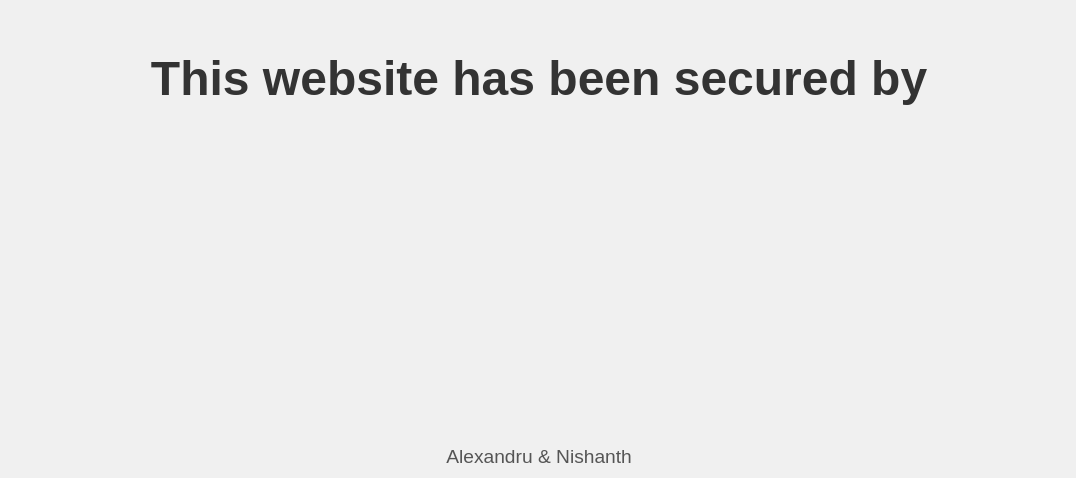
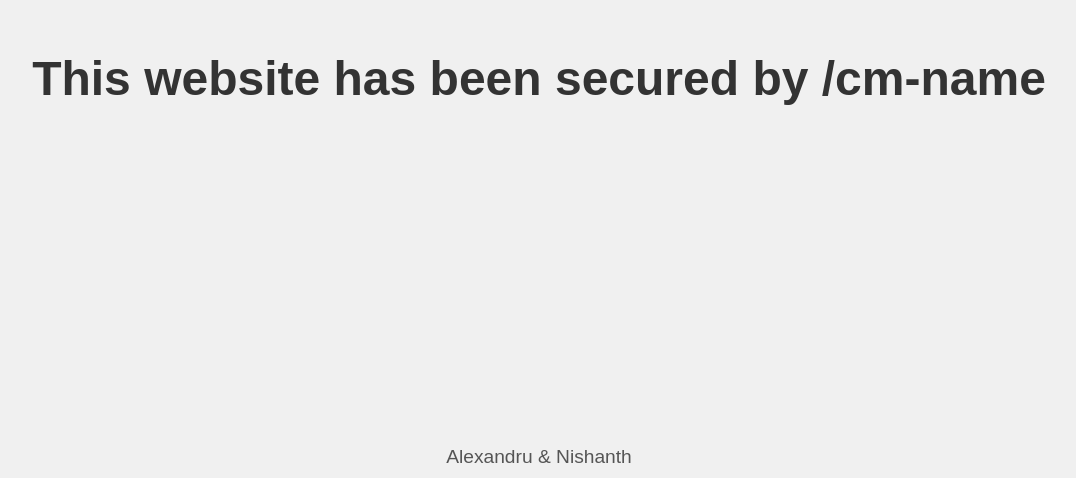
Before and after one commit to 7-902-bkfdihfa-5848-fjnfj-cd/nodevtoolsallowed, a plain HTML site: page index.html in a window 1280 px wide. Shown: the part 322-800 px from the top of the page, without its empty margins (101-1177 px from the left). Drawn offline with Linux system fonts and the light colour scheme; no server answers.

Commit message:
Update index.html

```diff
--- a/index.html
+++ b/index.html
@@ -29,7 +29,7 @@
     </style>
 </head>
 <body>
-    <h1>This website has been secured by <cm-name></h1>
+    <h1>This website has been secured by /cm-name</h1>
     <footer>Alexandru & Nishanth</footer>
 
     <script>
```
